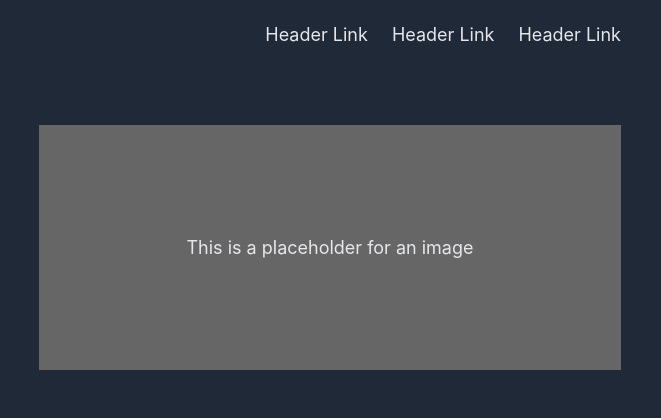
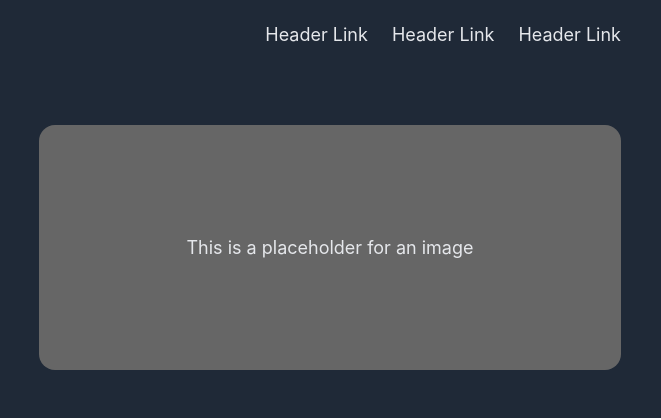
Before and after one commit to apmwebdev/odin-landing-page, a plain HTML site: page index.html in a window 1280 px wide. Shown: the top 420 px of the page, 619-1280 px from the left. Drawn offline with Linux system fonts and the light colour scheme.

Commit message:
Add border radius for placeholder image

```diff
--- a/styles.css
+++ b/styles.css
@@ -203,7 +203,7 @@ button {
 
 /* Other Styles */
 
-button, .tile-pic, .action-container {
+button, .tile-pic, .action-container, .hero-right {
     border-radius: 16px;
 }
 
```
